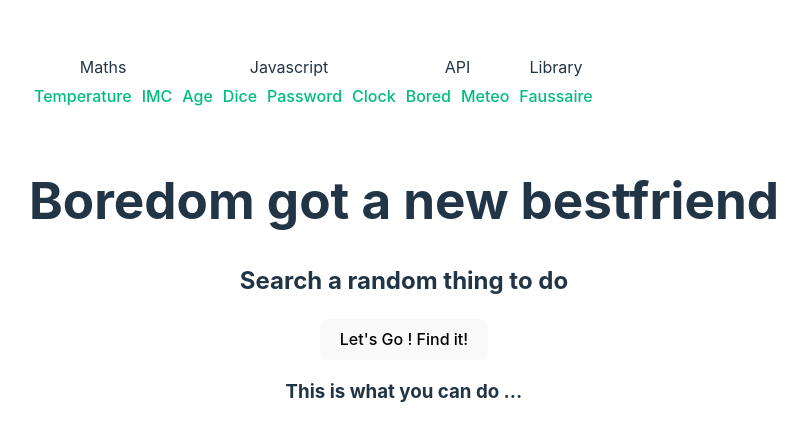
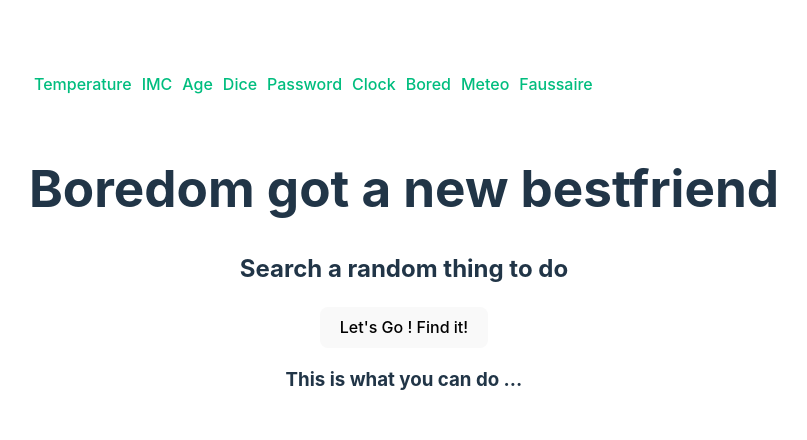
Before and after one commit to christmknd/React-Central, a React (Vite) app in the folder react-central/: page /bored in a window 1280 px wide. Shown: the part 160-600 px from the top of the page, without its empty margins (236-1043 px from the left). Built offline with nearby package versions, Linux system fonts and the light colour scheme; no server answers.

Commit message:
Resolve problem with Bored App

```diff
--- a/react-central/src/App.jsx
+++ b/react-central/src/App.jsx
@@ -24,7 +24,7 @@ function App() {
         <Route path="/dice" element={<Dice />} />
         <Route path="/faussaire" element={<Faussaire />} />
         <Route path="/imc" element={<ImcCalculator />} />
-        <Route path="/parapluie" element={<ParapluieApp />} />
+        <Route path="/meteo" element={<ParapluieApp />} />
         <Route path="/passwordGenerator" element={<PasswordGenerator />} />
         <Route path="/temperature" element={<TemperatureConvertor />} />
         <Route path="/clock" element={<Time />} />
--- a/react-central/src/components/apiBased/SearchActivity.jsx
+++ b/react-central/src/components/apiBased/SearchActivity.jsx
@@ -1,40 +1,39 @@
-import { useEffect, useState } from "react"
-import axios from 'axios';
+import { useEffect, useState } from "react";
+import axios from "axios";
 
-export default function BoredApp () {
-    const [activity , setActivity] = useState("");
+export default function BoredApp() {
+  const [activity, setActivity] = useState("");
 
-    useEffect(() => {
-        findanActivity() ;
-    }, []);
+  useEffect(() => {}, []);
 
   const findanActivity = async () => {
     try {
-            const ifindit = await axios.get('http://www.boredapi.com/api/activity/')
+      const ifindit = await axios.get("http://www.boredapi.com/api/activity/");
       setActivity(ifindit.data.activity);
+    } catch (error) {
+      console.log(error);
     }
-        catch (error) {
-            console.log(error)
-        }
-    }
+  };
 
-     function generateActivity () {
+  const generateActivity = (e) => {
+    e.preventDefault(); // Empêche le formulaire de se soumettre
     findanActivity();
-     }
-
+  };
 
   return (
     <div>
       <form action="" method="post">
         <h2>Search a random thing to do </h2>
         <label htmlFor="activity"></label>
-                <button onClick={generateActivity} type="submit">Let's Go ! Find it!</button>
+        <button onClick={generateActivity} type="submit">
+          Let's Go ! Find it!
+        </button>
       </form>
 
       <div className="result-div">
-                <h3>This is  what you can do ...</h3>
-                <p>{activity}</p>
+        <h3>This is what you can do ...</h3>
+        {activity && <p>{activity}</p>}
       </div>
     </div>
-    )
+  );
 }
--- a/react-central/src/components/javascriptBased/DiceGame.jsx
+++ b/react-central/src/components/javascriptBased/DiceGame.jsx
@@ -10,18 +10,22 @@ function DiceGame() {
   };
 
   const victory = (number) => {
-    if ((number = 6)) {
-      return true;
-    } else return false;
+    if (number == 6) {
+      return "Vous avez gagné";
+    } else return "Vous avez perdu";
   };
 
   return (
     <div>
       <h2>Jeu de dés</h2>
       <button onClick={rollDice}>Roll Dice</button>
-      {result}
+      {result && <p>{result}</p>}
 
-      <div className="victory"></div>
+      {result && (
+        <div className="victory">
+          <p>{victory(result)}</p>
+        </div>
+      )}
     </div>
   );
 }
--- a/react-central/src/components/ui/Navbar.jsx
+++ b/react-central/src/components/ui/Navbar.jsx
@@ -5,18 +5,12 @@ export default function Navbar() {
     <nav>
       <ul>
         <li>
-          Maths
-          <ul>
-            <li>
           <Link to="/temperature">Temperature</Link>
         </li>
         <li>
           <Link to="/imc">IMC</Link>
         </li>
-          </ul>
-        </li>
-        <li>
-          Javascript
+
         <ul>
           <li>
             <Link to="/ageCalc">Age</Link>
@@ -31,9 +25,7 @@ export default function Navbar() {
             <Link to="/clock">Clock</Link>
           </li>
         </ul>
-        </li>
-        <li>
-          API
+
         <ul>
           <li>
             <Link to="/bored">Bored</Link>
@@ -42,15 +34,11 @@ export default function Navbar() {
             <Link to="/meteo">Meteo</Link>
           </li>
         </ul>
-        </li>
-        <li>
-          Library
         <ul>
           <li>
             <Link to="/faussaire">Faussaire</Link>
           </li>
         </ul>
-        </li>
       </ul>
     </nav>
   );
```
Lines whose indentation alone changed are shown as unchanged.
